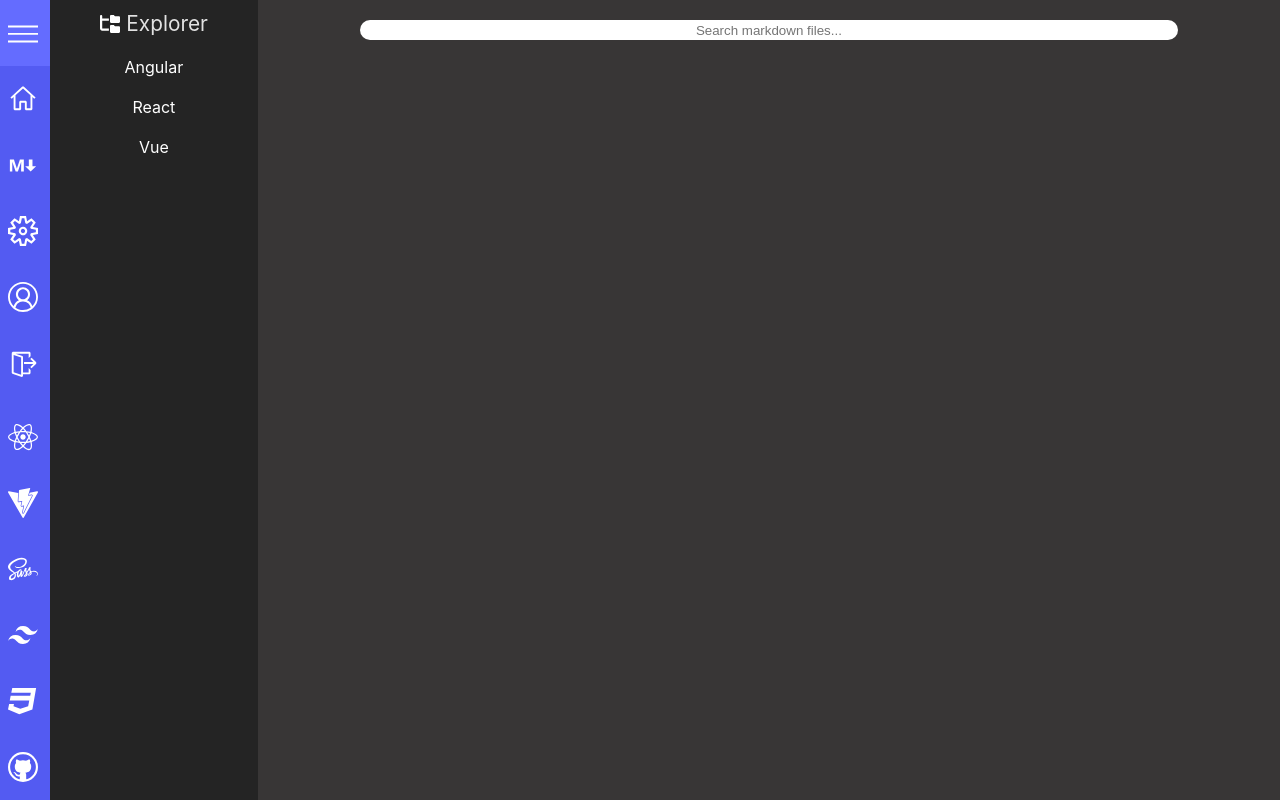
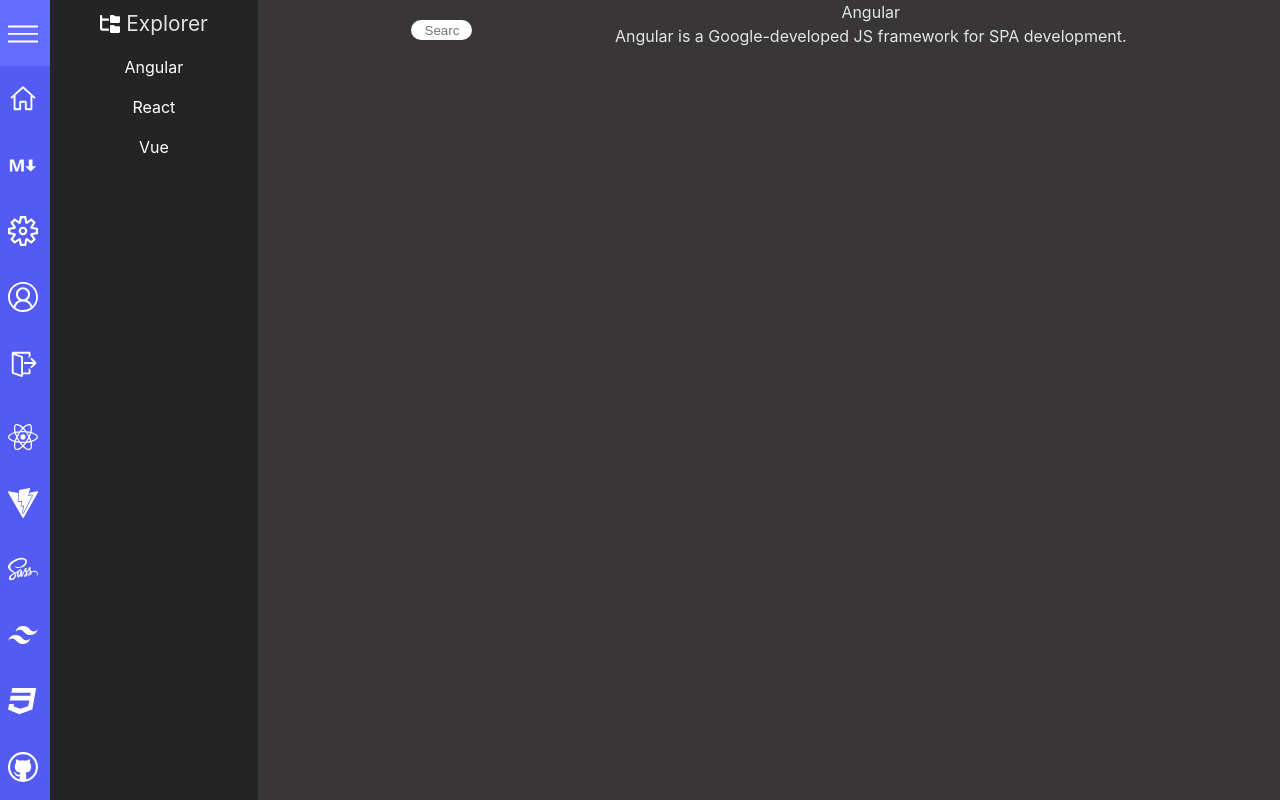
Before and after one commit to lee-stevens/Arcane-Fox, a React (Vite) app in the folder Frontend/: page / in a window 1280 px wide. Both pictures are taken after a click on the element 25 px from the left and 165 px from the top of the page. Built offline with nearby package versions, Linux system fonts and the light colour scheme.

Commit message:
Updated folder structure to represent Routes --> Feature --> Views --> Components

```diff
--- a/Frontend/src/components/Routes/Markdown/components/MarkdownExplorerComponent.scss
+++ b/Frontend/src/components/Features/Markdown/Explorer/MarkdownExplorerComponent.scss
@@ -1,4 +1,4 @@
-#markdown-explorer {
+#markdown-explorer-view {
   height: 100%;
   width: 250px;
   display: flex;
--- a/Frontend/src/components/Routes/Markdown/components/MarkdownExplorerComponent.tsx
+++ b/Frontend/src/components/Features/Markdown/Explorer/MarkdownExplorerComponent.tsx
@@ -11,7 +11,7 @@
   const markdownRowElements = documents.map((document) => CreateMarkdownRowElement(document));
 
   return (
-    <div id="markdown-explorer">
+    <div id="markdown-explorer-view">
       <HeaderWithIconComponent IconComponent={FaFolderTree} title={'Explorer'} />
       <div className="markdown-row-container">
         {markdownRowElements}
--- a/Frontend/src/components/Routes/Markdown/components/MarkdownRendererComponent.scss
+++ b/Frontend/src/components/Features/Markdown/Renderer/MarkdownRendererComponent.scss
@@ -1,4 +1,4 @@
-#markdown-renderer {
+#markdown-renderer-view {
   width: 100%;
   background-color: var(--theme-dark-a-background-secondary-color);
   display: flex;
--- /dev/null
+++ b/Frontend/src/components/Features/Markdown/Renderer/MarkdownRendererComponent.tsx
@@ -0,0 +1,31 @@
+import './MarkdownRendererComponent.scss'
+import MarkdownSearchbarComponent from '../components/MarkdownSearchbarComponent'
+import { IMarkdownDocument } from '@Types/markdown'
+
+export default function MarkdownRendererComponent(
+  { documents }: { documents: IMarkdownDocument[] }
+) {
+  const RenderViewComponent = CreateView(documents[0]);
+
+  return (
+
+    <div id="markdown-renderer-view">
+      <div className="renderer-view__overlay">
+        <MarkdownSearchbarComponent />
+      </div>
+      <div className="renderer-view__content">
+        {RenderViewComponent}
+      </div>
+    </div>
+  )
+}
+
+function CreateView(markdownDocument: IMarkdownDocument): JSX.Element {
+  return (
+    <div className="markdown-renderer-view">
+      <div className="markdown-renderer-date">{markdownDocument.created}</div>
+      <div className="markdown-renderer-title">{markdownDocument.title}</div>
+      <div className="markdown-renderer-content">{markdownDocument.content}</div>
+    </div>
+  )
+}
--- a/Frontend/src/components/Routes/Markdown/components/MarkdownSearchbarComponent.scss
+++ b/Frontend/src/components/Features/Markdown/components/MarkdownSearchbarComponent.scss
@@ -1,11 +1,10 @@
 #markdown-searchbar {
   position: relative;
-  display: flex;
   justify-content: center;
   align-items: center;
   top: 20px;
   display: flex;
-  width: 80%;
+  width: 30%;
   height: 20px;
 
   input {
--- a/Frontend/src/components/Routes/Markdown/MarkdownFeatureComponent.tsx
+++ b/Frontend/src/components/Routes/Markdown/MarkdownFeatureComponent.tsx
@@ -1,14 +1,17 @@
 
-import MarkdownExplorerComponent from './components/MarkdownExplorerComponent';
-import MarkdownRendererComponent from './components/MarkdownRendererComponent';
+import MarkdownExplorerComponent from '../../Features/Markdown/Explorer/MarkdownExplorerComponent';
+import MarkdownRendererComponent from '../../Features/Markdown/Renderer/MarkdownRendererComponent';
 import './MarkdownFeatureComponent.scss';
+import { MARKDOWN_DOCUMENTS_HARDCODED } from '@Const/markdown';
 
 export default function MarkdownFeatureComponent() {
+  const documents = MARKDOWN_DOCUMENTS_HARDCODED;
+
   return (
     <div id="markdown-feature-wrapper">
       <MarkdownExplorerComponent />
       {/* <MarkdownEditorComponent /> */}
-      <MarkdownRendererComponent />
+      <MarkdownRendererComponent documents={documents} />
     </div>
   )
 }
--- a/Frontend/src/components/Routes/Markdown/components/MarkdownRendererComponent.tsx
+++ /dev/null
@@ -1,13 +0,0 @@
-import './MarkdownRendererComponent.scss'
-import MarkdownSearchbarComponent from './MarkdownSearchbarComponent'
-
-export default function MarkdownRendererComponent() {
-  return (
-    <>
-      <div id="markdown-renderer">
-        <MarkdownSearchbarComponent />
-      </div>
-    </>
-
-  )
-}
```
Also changed, not shown: Frontend/src/components/Features/Markdown/Editor/MarkdownEditorComponent.tsx (added, +10 -0 lines), Frontend/src/components/Routes/Markdown/components/MarkdownEditorComponent.tsx (deleted, +0 -9 lines), Frontend/src/components/Features/Markdown/Editor/MarkdownEditorComponent.scss (added), Frontend/src/components/Features/Markdown/components/MarkdownSearchbarComponent.tsx (renamed from Frontend/src/components/Routes/Markdown/components/MarkdownSearchbarComponent.tsx), 1 other file (tests, documents, lock files or other folders).
